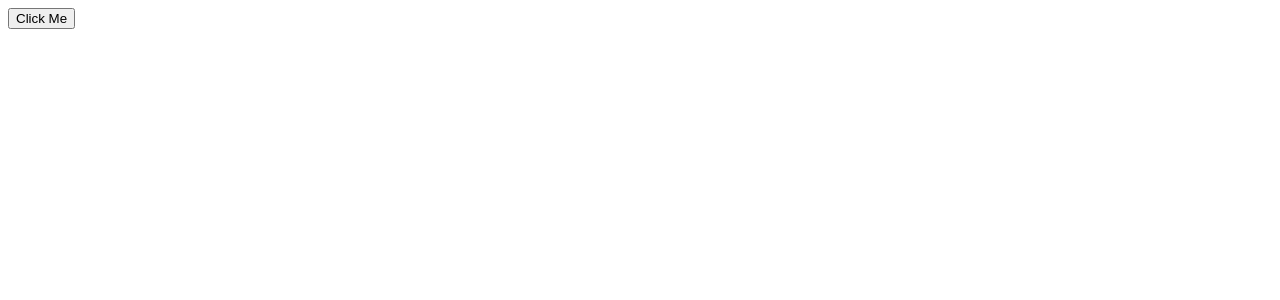
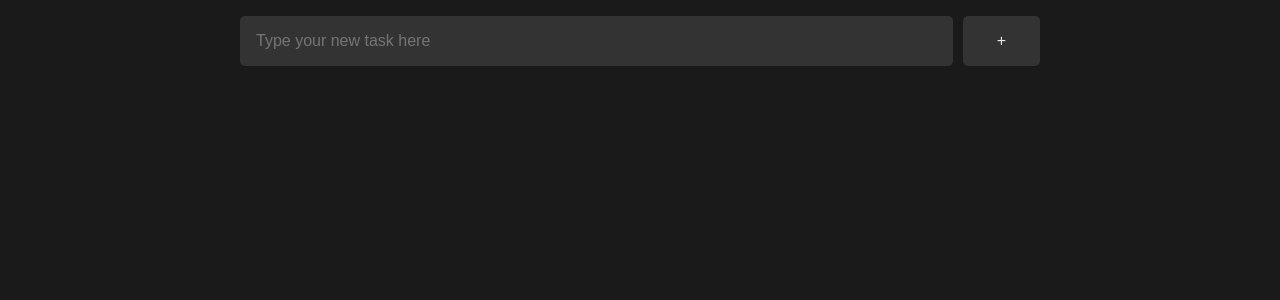
Before and after one commit to jetsgarcia/react-test, a React (Vite) app: page / in a window 1280 px wide. Shown: the top 300 px of the page. Built offline with nearby package versions, Linux system fonts and the light colour scheme.

Commit message:
Added a task input component

```diff
--- a/src/App.jsx
+++ b/src/App.jsx
@@ -1,8 +1,8 @@
+import TaskInput from "./components/task_input/task_input";
+import "./index.css";
+
 function App() {
-  function displayMessage() {
-    alert("Hello World!");
-  }
-  return <button onClick={displayMessage}>Click Me</button>;
+  return <TaskInput />;
 }
 
 export default App;
--- /dev/null
+++ b/src/components/task_input/task_input.css
@@ -0,0 +1,34 @@
+.wrapper {
+  width: clamp(300px, 80%, 800px);
+  margin: 1rem auto;
+}
+
+.task-form {
+  display: flex;
+  justify-content: center;
+  align-items: center;
+}
+.task-input-field {
+  width: 90%;
+  font-size: 1rem;
+  padding: 1rem;
+  border-radius: 5px;
+  border: 0;
+  background-color: hsl(0, 0%, 20%);
+  color: hsl(0, 0%, 90%);
+}
+.add-button {
+  width: clamp(60px, 10%, 100px);
+  font-size: 1rem;
+  padding: 1rem;
+  border-radius: 5px;
+  border: 0;
+  background-color: hsl(0, 0%, 20%);
+  color: hsl(0, 0%, 90%);
+  margin-left: 10px;
+  transition: all 0.3s ease-out;
+}
+.add-button:hover {
+  background-color: hsl(0, 0%, 30%);
+  color: hsl(0, 0%, 100%);
+}
--- /dev/null
+++ b/src/components/task_input/task_input.jsx
@@ -0,0 +1,16 @@
+import "./task_input.css";
+
+export default function TaskInput() {
+  return (
+    <div className="wrapper">
+      <form className="task-form">
+        <input
+          type="text"
+          placeholder="Type your new task here"
+          className="task-input-field"
+        />
+        <button className="add-button">+</button>
+      </form>
+    </div>
+  );
+}
--- /dev/null
+++ b/src/index.css
@@ -0,0 +1,4 @@
+body {
+  background-color: hsl(0, 0%, 10%);
+  color: hsl(0, 0%, 90%);
+}
```
